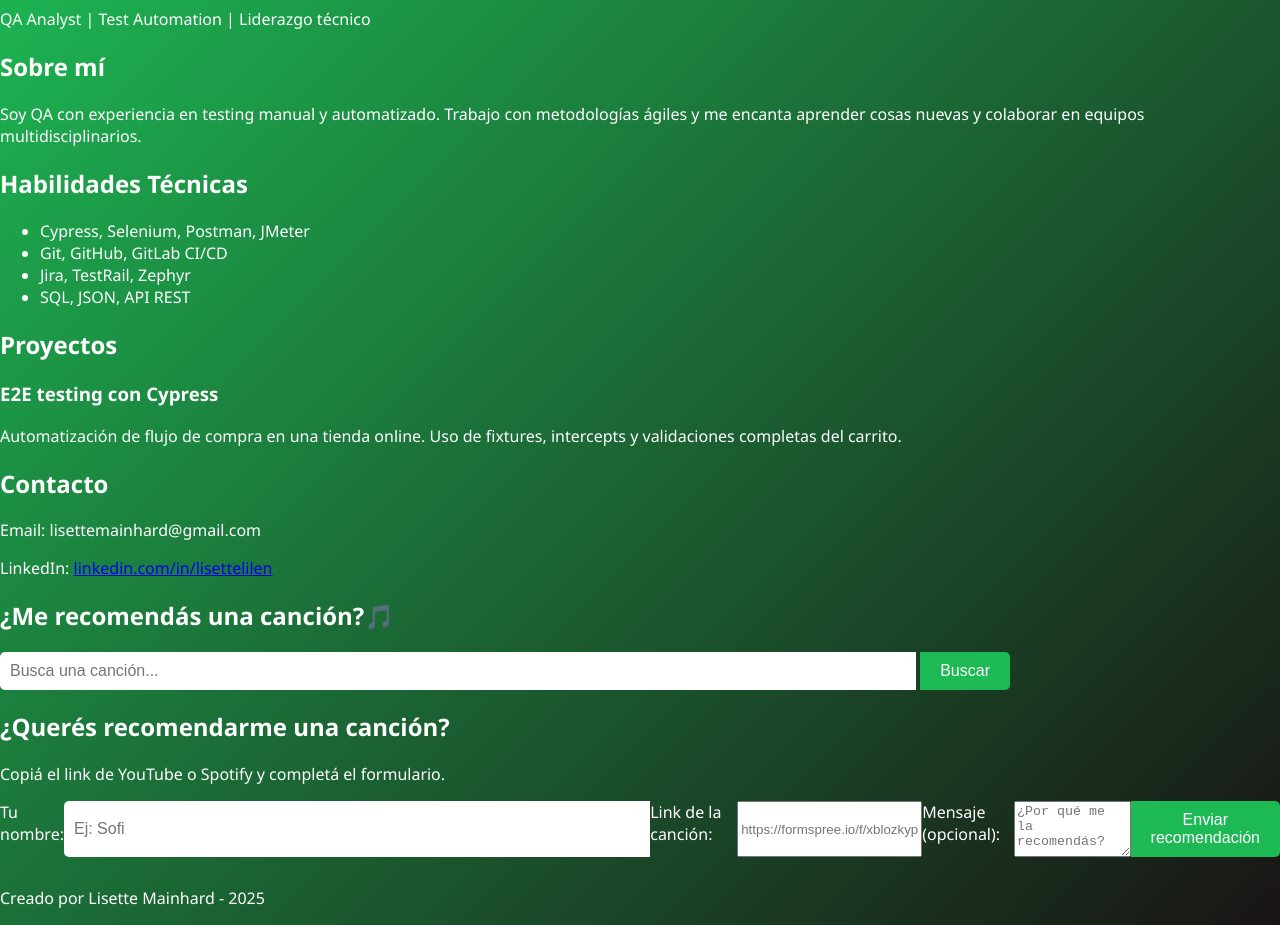
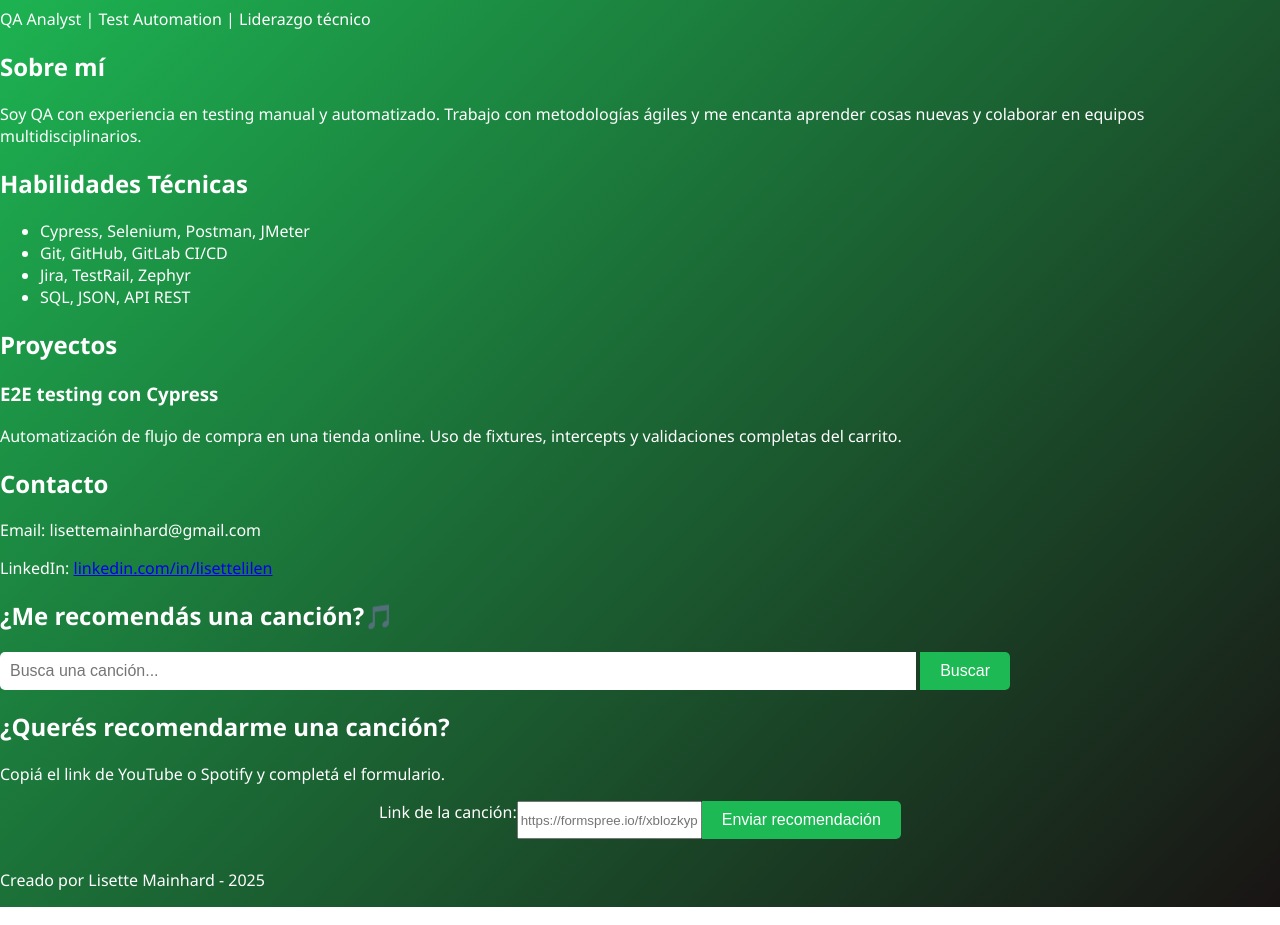
Before and after one commit to lisettelilen/Mi-portfolio--QA, a plain HTML site: page index.html in a window 1280 px wide. Shown: the part 86-1011 px from the top of the page. Drawn offline with Linux system fonts and the light colour scheme; a script that the page names is missing.

Commit message:
arreglo denuevo

```diff
--- a/index.html
+++ b/index.html
@@ -1,5 +1,6 @@
 <!DOCTYPE html>
 <html lang="es">
+
 <head>
     <meta charset="UTF-8">
     <meta name="viewport" content="width=device-width, initial-scale=1.0">
@@ -8,6 +9,7 @@
     <link href="https://fonts.googleapis.com/css2?family=Open+Sans&display=swap" rel="stylesheet">
     <script src="scripts.js" defer></script>
 </head>
+
 <body>
 
     <header>
@@ -65,15 +67,8 @@
             <p>Copiá el link de YouTube o Spotify y completá el formulario.</p>
 
             <form action="https://formspree.io/f/xblozkyp" method="POST">
-          <label for="nombre">Tu nombre:</label>
-          <input type="text" name="nombre" required placeholder="Ej: Sofi">
-
                 <label for="cancion">Link de la canción:</label>
                 <input type="url" name="cancion" required placeholder="https://formspree.io/f/xblozkyp">
-
-          <label for="mensaje">Mensaje (opcional):</label>
-          <textarea name="mensaje" placeholder="¿Por qué me la recomendás?"></textarea>
-
                 <button type="submit">Enviar recomendación</button>
             </form>
         </section>
@@ -85,4 +80,5 @@
     </footer>
 
 </body>
+
 </html>
```
Lines whose indentation alone changed are shown as unchanged.
